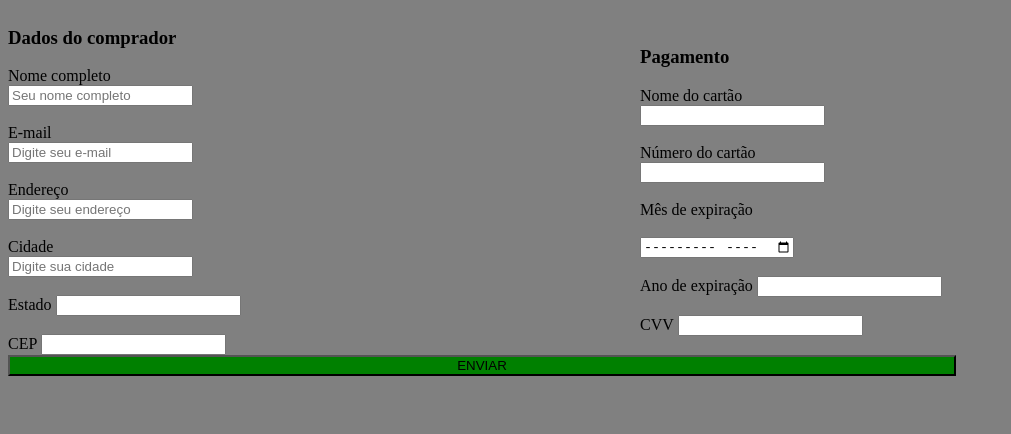
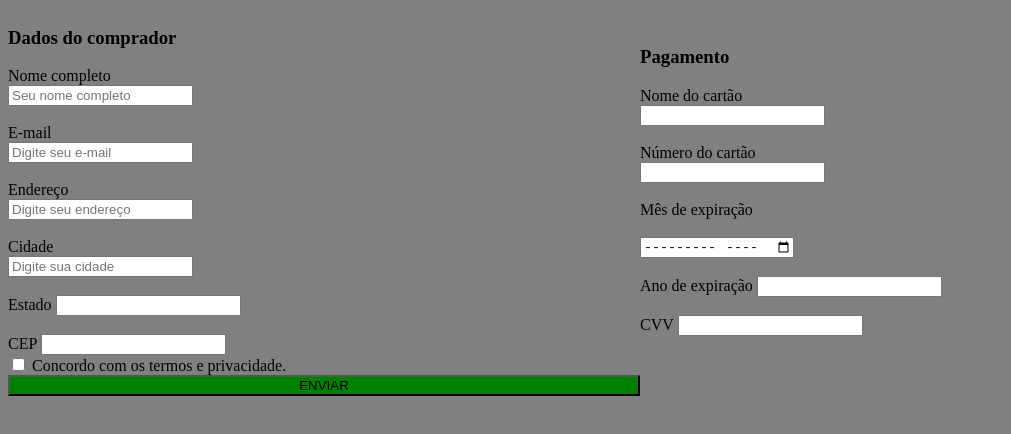
Before and after one commit to Davi-Severinokkj/atividades_html_css, a plain HTML site: page HTML E CSS/prática dia 18.08.2025/index.html in a window 1280 px wide. Shown: the whole page, without its empty margins (0-1011 px from the left). Drawn offline with Linux system fonts and the light colour scheme.

Commit message:
práticas

```diff
--- a/HTML E CSS/prática dia 18.08.2025/index.html
+++ b/HTML E CSS/prática dia 18.08.2025/index.html
@@ -66,12 +66,20 @@
                     <input type="number" name="" id=""><br><br>
                     <label for="CVV">CVV</label>
                     <input type="number" name="" id="">
+
+
                     </div>
                     </div>
 
                 </form>
+
+                <input type="checkbox">
+                <label for="boxCheck">Concordo com os termos e privacidade.</label>
+                <br>
                 <button onclick="">ENVIAR</button>
                     </div>
+
+
 
                 </div>
             </div>
--- a/HTML E CSS/prática dia 18.08.2025/style.css
+++ b/HTML E CSS/prática dia 18.08.2025/style.css
@@ -16,7 +16,7 @@ body{
     flex: 50%;
 }
 button{
-    width: 75%;
-    height: 75%;
+    width: 50%;
+    height: 50%;
     background-color: green;
 }
```
